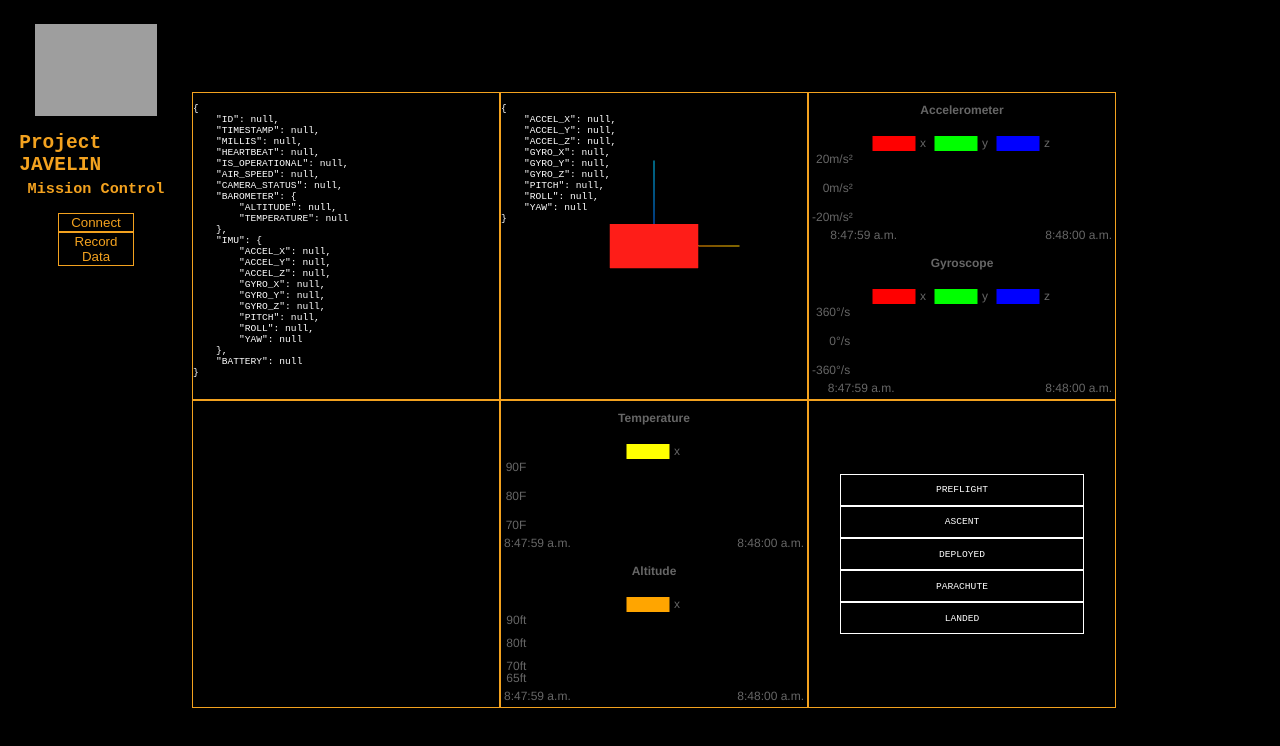
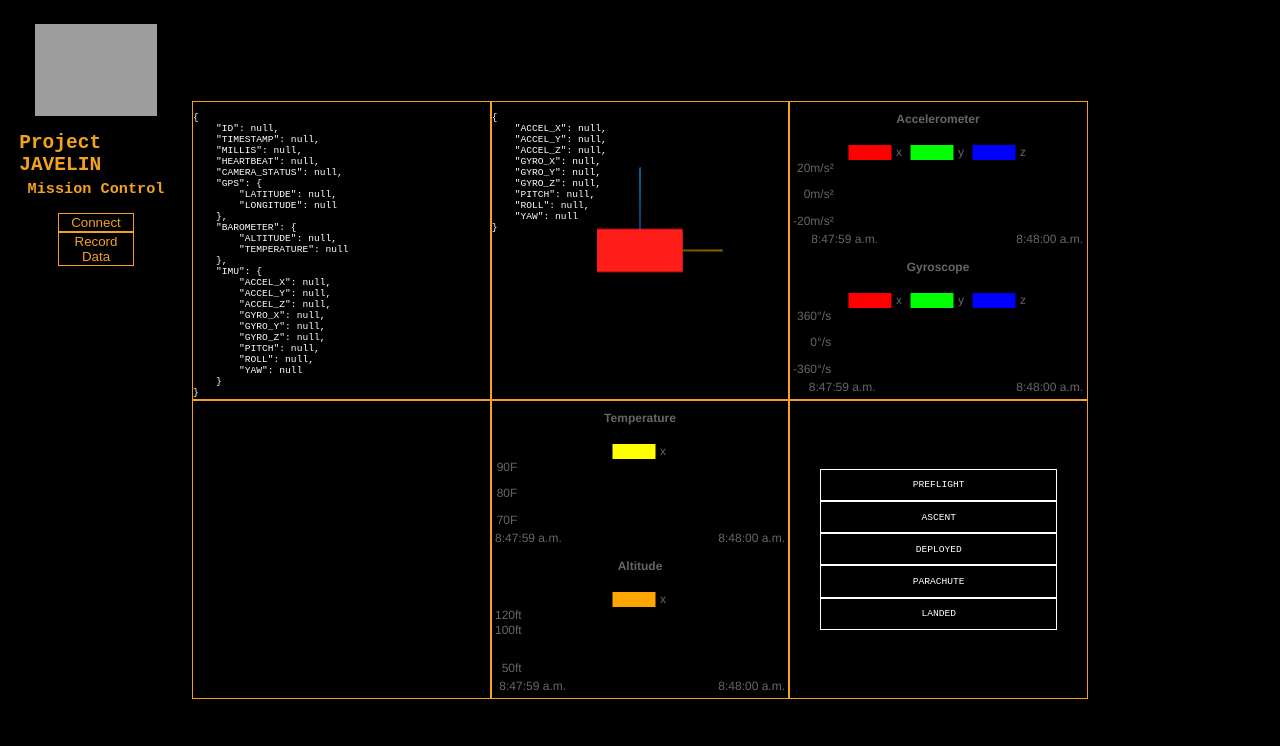
Before and after one commit to Cube-3-San-Jose-State/Mission-Control, a React (Vite) app: page / in a window 1280 px wide. Shown: the top 746 px of the page. Built offline with nearby package versions, Linux system fonts and the light colour scheme; grey boxes are pictures that could not be loaded.

Commit message:
Changed end of line character + visual clarity improvements

```diff
--- a/src/App.css
+++ b/src/App.css
@@ -22,7 +22,7 @@ body{
 
 .blocks-container{
     display: grid;
-    width: 70%;
+    max-width: 70%;
     height: 100%;
     align-content: center;
     margin-left: 15%;
@@ -36,6 +36,7 @@ body{
     font-size: .75vw;
     max-width: 100%;
     max-height: 100%;
+    overflow: hidden;
 }
 
 #sidebar {
--- a/src/App.jsx
+++ b/src/App.jsx
@@ -17,9 +17,11 @@ class App extends Component {
 				"TIMESTAMP": null,
 				"MILLIS": null,
 				"HEARTBEAT": null,
-				"IS_OPERATIONAL": null,
-				"AIR_SPEED": null,
 				"CAMERA_STATUS": null,
+				"GPS": {
+					"LATITUDE": null,
+					"LONGITUDE": null
+				},
 				"BAROMETER": {
 					"ALTITUDE": null,
 					"TEMPERATURE": null
@@ -34,8 +36,7 @@ class App extends Component {
 					"PITCH": null,
 					"ROLL": null,
 					"YAW": null,
-				},
-				"BATTERY": null
+				}
 			}
 		}
 	}
@@ -84,7 +85,7 @@ class App extends Component {
 					<TimeGraph
 							title='Altitude'
 							timestamp={this.state.data["TIMESTAMP"]}
-							maxMin={[90, 65]}
+							maxMin={[120, 50]}
 							unit='ft'
 							datasets={[
 								{
@@ -135,7 +136,7 @@ class App extends Component {
 						builderString += value;
 					}
 
-					if (value.includes("}") && buffer <= 0){
+					if (value.includes("*") && buffer <= 0){
 						builderString = builderString.substring(0, builderString.length-1 );
 						this.parseInput(builderString);
 						builderString = "";
@@ -162,19 +163,19 @@ class App extends Component {
 
 			data["HEARTBEAT"] = parsed["HRB"];
 
-			if (parsed["ISO"] == "0") data["IS_OPERATIONAL"] = "YES";
-			if (parsed["ISO"] == "1") data["IS_OPERATIONAL"] = "NO";
-
 			if (parsed["FLM"] == "U") data["FLIGHT_MODE"] = "PREFLIGHT";
 			if (parsed["FLM"] == "A") data["FLIGHT_MODE"] = "ASCENT";
 			if (parsed["FLM"] == "D") data["FLIGHT_MODE"] = "DEPLOYED";
 			if (parsed["FLM"] == "P") data["FLIGHT_MODE"] = "PARACHUTE";
 			if (parsed["FLM"] == "L") data["FLIGHT_MODE"] = "LANDED";
 
-			data["AIR_SPEED"] = parsed["SPD"];
-
 			if (parsed["CAM"] == "0") data["CAMERA_STATUS"] = "ON";
 			if (parsed["CAM"] == "1") data["CAMERA_STATUS"] = "OFF";
+
+			data["GPS"] = {
+				LATITUDE: parsed["GPS"][0],
+				LONGITUDE: parsed["GPS"][1],
+			}
 
 			data["BAROMETER"] = {
 				ALTITUDE: parsed["BAR"][0],
@@ -193,8 +194,6 @@ class App extends Component {
 				YAW: parsed["IMU"][8]
 			}
 
-			data["BATTERY"] = parsed["BAT"];
-
 			this.setState({data: data});
 		} catch (err){
 			console.error(err);
```
